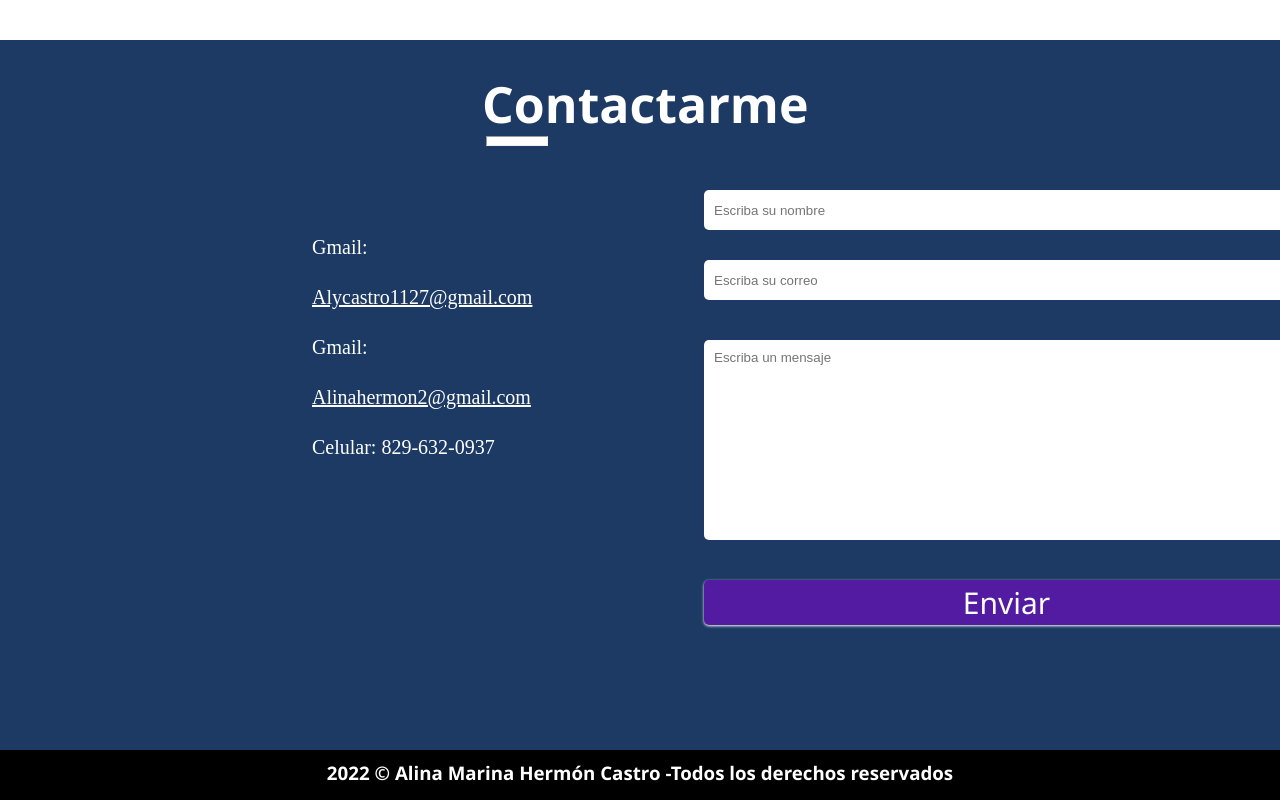
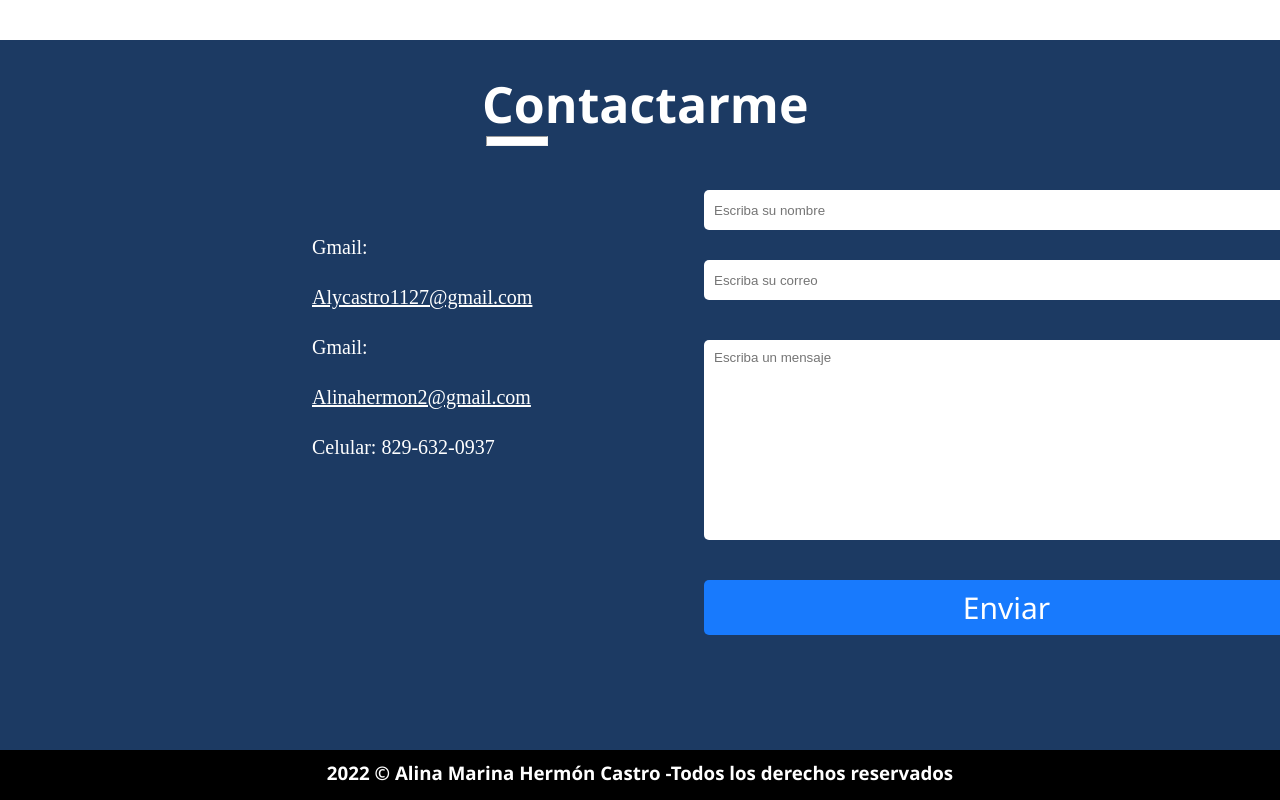
Before and after one commit to Alyhermon/Myportfolio_noficial, a Vue app in the folder portafolio/: page / in a window 1280 px wide. Shown: the part 2310-3110 px from the top of the page. Built offline with nearby package versions, Linux system fonts and the light colour scheme.

Commit message:
Modificando un poco contactos

```diff
--- a/portafolio/src/components/Home.vue
+++ b/portafolio/src/components/Home.vue
@@ -534,17 +534,16 @@
         top: 2890px;
         left: 55%;
         width: 605px;
-        height: 45px;
+        height: 55px;
         font-family: 'Segoe UI', Tahoma, Geneva, Verdana, sans-serif;
         border: none;
-        box-shadow: 0px 1px 3px white;
         font-size: 30px;
-        background-color: #531ba1;
+        background-color: #187AFD;
     }
 
     /**Copyrigth */
 
-    .copyright{
+    .copyright > h3{
         font-family: 'Segoe UI', Tahoma, Geneva, Verdana, sans-serif;
         background-color: black;
         padding-top: 10px;
```
